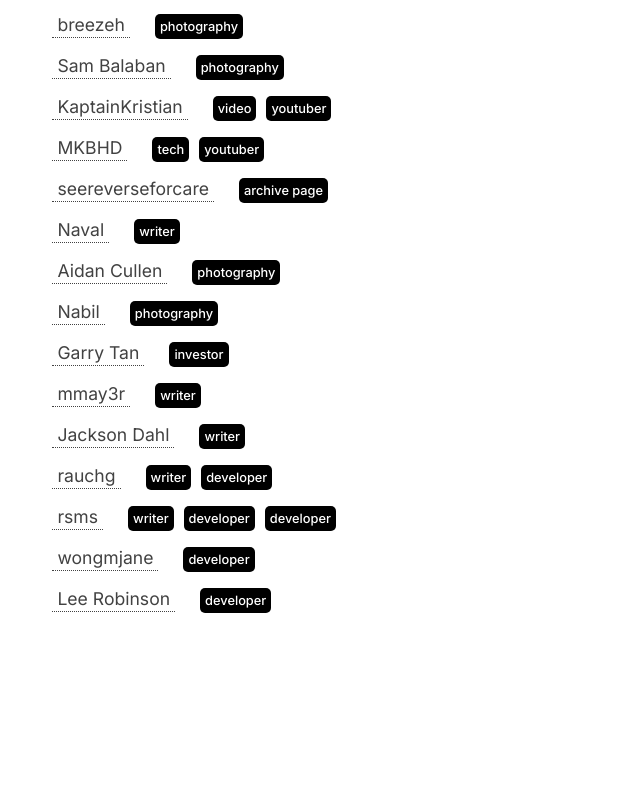
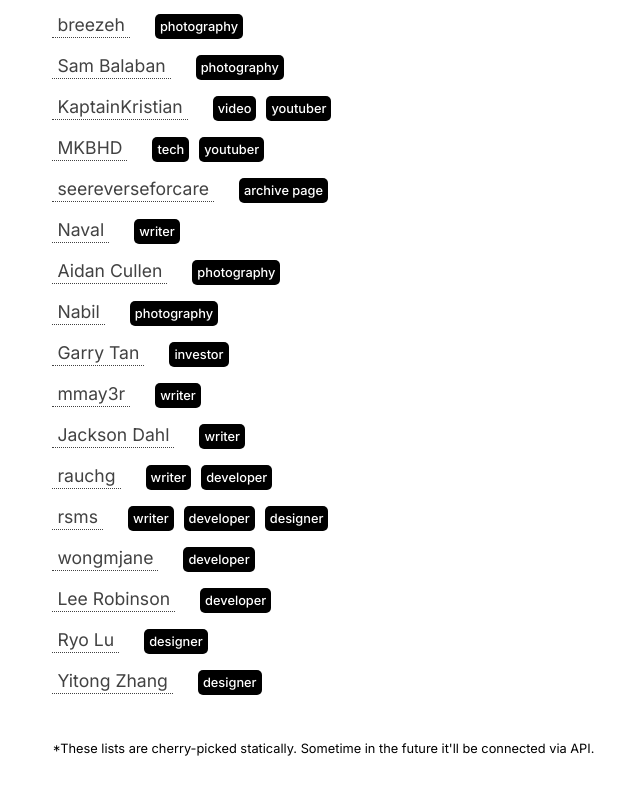
Before and after one commit to Haustle/www, a Next.js app in the folder personal-site/: page /bookmarks in a window 1280 px wide. Shown: the part 892-1681 px from the top of the page, without its empty margins (218-858 px from the left). Before the commit the page ends 1541 px from the top, so only its background shows below. Built offline with nearby package versions, Linux system fonts and the light colour scheme.

Commit message:
small ui changes

```diff
--- a/personal-site/components/layout.js
+++ b/personal-site/components/layout.js
@@ -37,7 +37,7 @@
                 .page-selector{
                     padding: 5px;
                     border-radius: 5px;
-                    border: 1px solid black;
+                    // border: 1px solid black;
                     margin-left: 15px;
                 }
                 #pages-list{
--- a/personal-site/external-calls/intplace.js
+++ b/personal-site/external-calls/intplace.js
@@ -121,7 +121,7 @@
     },
     {
         name: "rsms",
-        category : ["writer","developer","developer"],
+        category : ["writer","developer","designer"],
         url: "https://twitter.com/rsms",
     },
     {
@@ -133,5 +133,15 @@
         name: "Lee Robinson",
         category: ["developer"],
         url: "https://twitter.com/leeerob"
+    },
+    {
+        name: "Ryo Lu",
+        category: ["designer"],
+        url: "https://twitter.com/ryolu_"
+    },
+    {
+        name: "Yitong Zhang",
+        category: ["designer"],
+        url: "https://twitter.com/zhayitong"
     }
 ]
--- a/personal-site/pages/bookmarks.js
+++ b/personal-site/pages/bookmarks.js
@@ -32,8 +32,12 @@
             { currentCat == "Media" ? <FilteredList listObj={bookmarks} /> : null}
 
 
-
+            <p className="notice">*These lists are cherry-picked statically. Sometime in the future it'll be connected via API.</p>
             <style jsx>{`
+                .notice{
+                    font-size: .8rem;
+                    margin-top: 50px;
+                }
                 .base-button{
                     padding: 2px 5px;
                     border-radius: 5px;
```
Also changed, not shown: personal-site/pages/index.js (+12 -3 lines), personal-site/public/haustle-red.svg (added).
